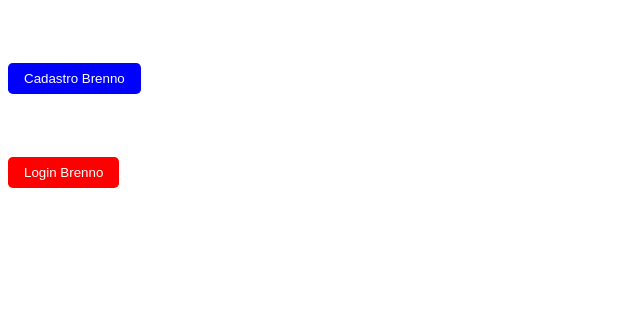
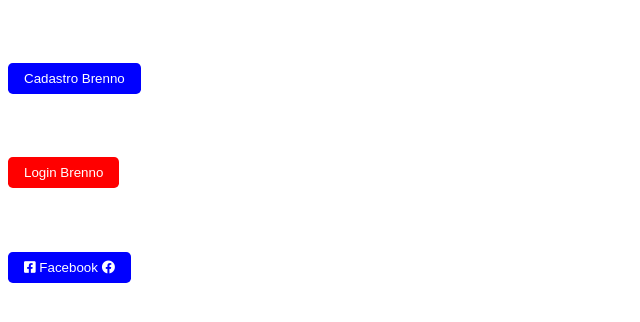
Before and after one commit to Brenno-Daniel/bootcamp-cataline, a Vue app in the folder vue-key-features/frontend/: page / in a window 1280 px wide. Shown: the top 322 px of the page, without its empty margins (0-640 px from the left). Built offline with nearby package versions, Linux system fonts and the light colour scheme.

Commit message:
working with slots

```diff
--- a/vue-key-features/frontend/package.json
+++ b/vue-key-features/frontend/package.json
@@ -8,6 +8,7 @@
     "lint": "vue-cli-service lint"
   },
   "dependencies": {
+    "@fortawesome/fontawesome-free": "^5.15.3",
     "vue": "^3.0.0"
   },
   "devDependencies": {
--- a/vue-key-features/frontend/src/App.vue
+++ b/vue-key-features/frontend/src/App.vue
@@ -1,6 +1,14 @@
 <template>
     <ButtonStyled text="Cadastro" color="primary" :user="user" />
     <ButtonStyled text="Login" color="danger" :user="user" />
+    <ButtonStyled text="Facebook">
+        <template v-slot:before>
+            <i class="fab fa-facebook-square"></i>
+        </template>
+        <template v-slot:after>
+            <i class="fab fa-facebook"></i>
+        </template>
+    </ButtonStyled>
 </template>
 
 <script lang="ts">
@@ -25,6 +33,11 @@ export default defineComponent({
     position: relative;
     margin-top: 5%;
 }
+
+.fb-button-margin {
+    margin-top: 10%;
+}
+
 /* v-deep adiciona uma estilização profunda para um componente */
 ::v-deep.button-styled span {
     color: #000;
--- a/vue-key-features/frontend/src/components/05-componentization/ButtonStyled.vue
+++ b/vue-key-features/frontend/src/components/05-componentization/ButtonStyled.vue
@@ -4,8 +4,11 @@
         <span>do BRENNO</span>
     </button> -->
     <button :class="['button-styled', color]">
+        <!-- conceito de slots nomeados -->
+        <slot name="before" />
         {{ text }}
         {{ user.name }}
+        <slot name="after" />
     </button>
 </template>
 
@@ -36,7 +39,7 @@ export default defineComponent({
         user: {
             // é preciso tipar as propriedades desse user mesmo estando declaradas no data do App.vue
             type: Object as PropType<User>,
-            required: true,
+            default: '',
         },
     },
 });
--- a/vue-key-features/frontend/src/main.ts
+++ b/vue-key-features/frontend/src/main.ts
@@ -1,6 +1,7 @@
 import { createApp } from 'vue';
 import App from './App.vue';
 import highlight from '@/directives/highlight';
+import '@fortawesome/fontawesome-free/css/all.css';
 
 const app = createApp(App);
 
```
Also changed, not shown: 1 other file (tests, documents, lock files or other folders).
